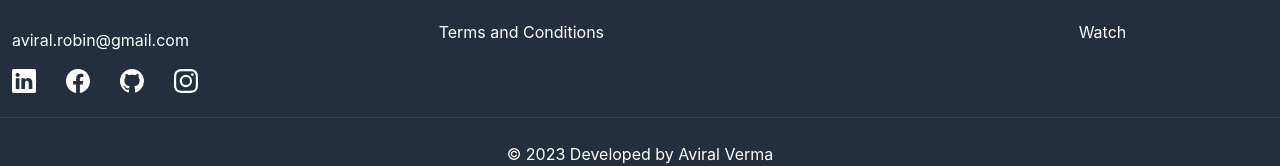
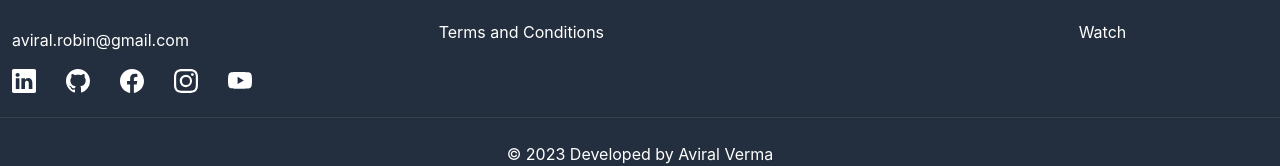
Before and after one commit to aviralrabbit1/Your-store, a React (Create React App) app: page / in a window 1280 px wide. Shown: the part 545-711 px from the top of the page. Built offline with nearby package versions, Linux system fonts and the light colour scheme.

Commit message:
added Youtube link

```diff
--- a/src/components/Footer.js
+++ b/src/components/Footer.js
@@ -55,9 +55,10 @@ const Footer = () => {
               </div>
               <div className='social-icons d-flex align-itmes-center gap-30'>
                 <a className='text-white' href="https://www.linkedin.com/in/aviral-verma-iiita/"> <BsLinkedin className='fs-4'/> </a>
+                <a className='text-white' href="https://github.com/aviralrabbit1"> <BsGithub className='fs-4'/> </a>
                 <a className='text-white' href="https://www.facebook.com/aviral.varma.3"> <BsFacebook className='fs-4'/></a>
-                <a className='text-white' href="https://github.com/aviralrabbit1"> <BsGithub className='fs-4'/> </a>
                 <a className='text-white' href="https://www.instagram.com/aviral.rabbit/"> <BsInstagram className='fs-4'/> </a>
+                <a className='text-white' href="https://www.youtube.com/channel/UCn-5DN10jktIfqLmo1Au0iA"> <BsYoutube className='fs-4'/> </a>
               </div>
             </div>
             <div className='col-3'>
```
